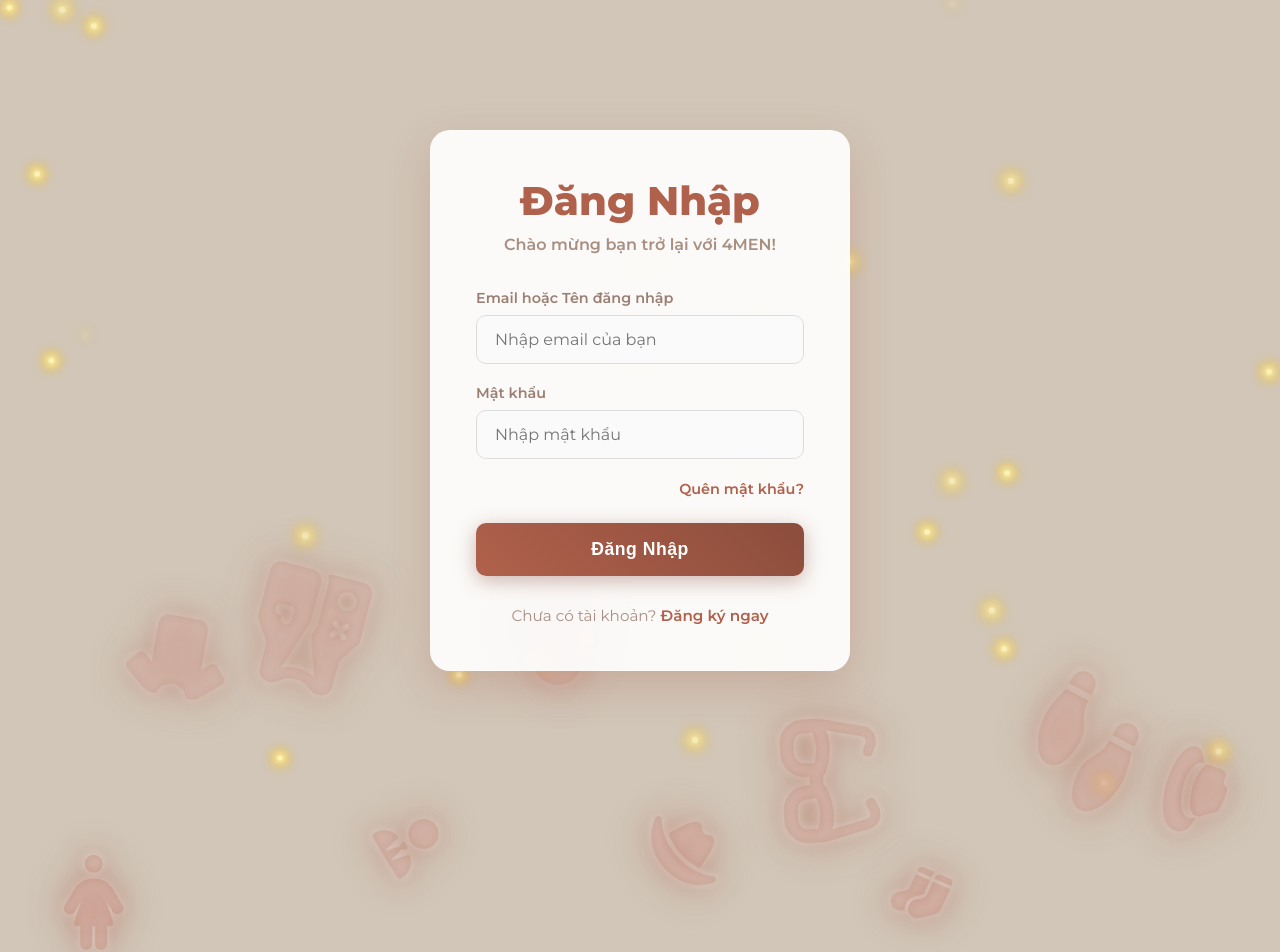
After one commit to Quoctram05/Shop_Ban_Quan_Ao_4P, a PHP site: page /login.php in a window 1280 px wide. The commit adds this page. Run offline with PHP 8.4, Linux system fonts and the light colour scheme.

Commit message:
them login.php them register.php sua chuyen toi login

```diff
--- /dev/null
+++ b/login.php
@@ -0,0 +1,341 @@
+<!DOCTYPE html>
+<html lang="vi">
+
+<head>
+    <meta charset="UTF-8">
+    <meta name="viewport" content="width=device-width, initial-scale=1.0">
+    <title>Đăng Nhập | 4MEN Shop</title>
+    <!-- Google Fonts: Montserrat -->
+    <link href="https://fonts.googleapis.com/css2?family=Montserrat:wght@400;600;800&display=swap" rel="stylesheet">
+    <!-- Font Awesome Icons -->
+    <link rel="stylesheet" href="https://cdnjs.cloudflare.com/ajax/libs/font-awesome/6.5.2/css/all.min.css">
+
+    <style>
+        /* CSS Reset and Basic Setup */
+        * {
+            margin: 0;
+            padding: 0;
+            box-sizing: border-box;
+        }
+
+        body {
+            font-family: 'Montserrat', sans-serif;
+            /* Nền be đậm trơn */
+            background-color: #d1c6b8; /* Màu nền chính */
+            height: 100vh;
+            display: flex;
+            justify-content: center;
+            align-items: center;
+            overflow: hidden; /* Ngăn scroll và ẩn các phần tử bay ra ngoài */
+        }
+
+        /* Wrapper chính cho toàn bộ trang */
+        .login-page-wrapper {
+            position: relative;
+            width: 100%;
+            height: 100%;
+            display: flex;
+            justify-content: center;
+            align-items: center;
+        }
+
+        /* === HIỆU ỨNG MỚI: ĐOM ĐÓM === */
+        .fireflies {
+            position: absolute;
+            top: 0;
+            left: 0;
+            width: 100%;
+            height: 100%;
+            pointer-events: none;
+            z-index: 0;
+        }
+
+        .firefly {
+            position: absolute;
+            width: 6px;
+            height: 6px;
+            background: #fff7b5;
+            border-radius: 50%;
+            box-shadow: 0 0 8px 3px #fff7b5, 0 0 14px 5px #ffc107;
+            animation: flicker linear infinite;
+            opacity: 0;
+        }
+
+        @keyframes flicker {
+            0%, 100% {
+                opacity: 0;
+                transform: scale(0.8) translate(0, 0);
+            }
+            10%, 90% {
+                 opacity: 1;
+            }
+            50% {
+                opacity: 0.7;
+                transform: scale(1.1) translate(15px, -15px);
+            }
+        }
+        /* === KẾT THÚC HIỆU ỨNG ĐOM ĐÓM === */
+
+
+        /* Nền với các icon bay lơ lửng */
+        .animated-bg {
+            position: absolute;
+            top: 0;
+            left: 0;
+            width: 100%;
+            height: 100%;
+            z-index: 1;
+        }
+
+        /* Style cho từng icon bay */
+        .flying-item {
+            position: absolute;
+            /* CẬP NHẬT: Tăng cường hiệu ứng phát sáng */
+            color: rgba(176, 97, 75, 0.25);
+            bottom: -150px;
+            animation: fly 20s linear infinite;
+            user-select: none;
+            transition: transform 0.5s cubic-bezier(0.25, 0.46, 0.45, 0.94);
+            /* CẬP NHẬT: Thêm nhiều lớp shadow để sáng rực rỡ hơn */
+            text-shadow: 0 0 10px rgba(255, 255, 255, 0.4),
+                         0 0 25px rgba(176, 97, 75, 0.5),
+                         0 0 45px rgba(176, 97, 75, 0.3);
+        }
+
+        /* Thiết lập ngẫu nhiên cho vị trí, tốc độ, kích thước của các icon */
+        .flying-item:nth-child(1) { left: 10%; animation-duration: 25s; font-size: 80px; }
+        .flying-item:nth-child(2) { left: 20%; animation-duration: 17s; animation-delay: 2s; font-size: 120px; }
+        .flying-item:nth-child(3) { left: 30%; animation-duration: 32s; animation-delay: 4s; font-size: 60px; }
+        .flying-item:nth-child(4) { left: 40%; animation-duration: 20s; animation-delay: 1s; font-size: 90px; }
+        .flying-item:nth-child(5) { left: 50%; animation-duration: 24s; animation-delay: 5s; font-size: 70px; }
+        .flying-item:nth-child(6) { left: 60%; animation-duration: 30s; animation-delay: 3s; font-size: 110px; }
+        .flying-item:nth-child(7) { left: 70%; animation-duration: 18s; animation-delay: 6s; font-size: 50px; }
+        .flying-item:nth-child(8) { left: 80%; animation-duration: 28s; animation-delay: 2s; font-size: 100px; }
+        .flying-item:nth-child(9) { left: 90%; animation-duration: 21s; animation-delay: 4s; font-size: 85px; }
+        .flying-item:nth-child(10){ left: 5%;  animation-duration: 26s; animation-delay: 7s; font-size: 95px; }
+
+        /* Keyframes cho animation bay */
+        @keyframes fly {
+            0% {
+                transform: translateY(0) rotate(0deg);
+                opacity: 1;
+            }
+            100% {
+                transform: translateY(-120vh) rotate(720deg);
+                opacity: 0;
+            }
+        }
+
+        /* Container cho form đăng nhập */
+        .login-container {
+            position: relative;
+            z-index: 2;
+            width: 100%;
+            max-width: 420px;
+            padding: 45px;
+            background: rgba(255, 255, 255, 0.9); /* Màu trắng chủ đạo, trong hơn chút */
+            border-radius: 20px;
+            /* Hiệu ứng shadow màu nâu terracotta */
+            box-shadow: 0 15px 40px rgba(176, 97, 75, 0.25);
+            backdrop-filter: blur(10px);
+            -webkit-backdrop-filter: blur(10px);
+            border: 1px solid rgba(255, 255, 255, 0.4);
+            text-align: center;
+            transition: transform 0.2s ease-out;
+        }
+
+        /* Tiêu đề form */
+        .login-form h2 {
+            font-size: 2.5rem;
+            margin-bottom: 10px;
+            color: #b0614b; /* Màu nâu terracotta từ logo */
+            font-weight: 800;
+        }
+
+        .login-form > p {
+            color: #a88f82; /* Màu be nhạt */
+            margin-bottom: 35px;
+            font-weight: 600;
+        }
+
+        /* Nhóm input (label + input) */
+        .input-group {
+            text-align: left;
+            margin-bottom: 20px;
+            position: relative;
+        }
+
+        .input-group label {
+            display: block;
+            margin-bottom: 8px;
+            font-weight: 600;
+            color: #9c7f73; /* Màu nâu be vừa */
+            font-size: 0.9rem;
+        }
+
+        .input-group input {
+            width: 100%;
+            padding: 14px 18px;
+            border: 1px solid #ddd;
+            border-radius: 10px;
+            font-size: 1rem;
+            font-family: 'Montserrat', sans-serif;
+            transition: all 0.3s ease;
+            background-color: #fafafa;
+        }
+
+        .input-group input:focus {
+            outline: none;
+            border-color: #b0614b; /* Màu nâu terracotta khi focus */
+            box-shadow: 0 0 0 4px rgba(176, 97, 75, 0.2);
+        }
+
+        /* Các tùy chọn như "quên mật khẩu" */
+        .form-options {
+            text-align: right;
+            margin-bottom: 25px;
+        }
+
+        .forgot-password {
+            color: #b0614b;
+            text-decoration: none;
+            font-size: 0.9rem;
+            font-weight: 600;
+        }
+
+        .forgot-password:hover {
+            text-decoration: underline;
+        }
+
+        /* Nút Đăng Nhập */
+        .login-btn {
+            width: 100%;
+            padding: 16px;
+            /* Gradient màu nâu terracotta sang trọng */
+            background: linear-gradient(45deg, #b0614b, #8c4d3c);
+            color: white;
+            border: none;
+            border-radius: 10px;
+            font-size: 1.1rem;
+            font-weight: 600;
+            cursor: pointer;
+            transition: all 0.3s ease;
+            box-shadow: 0 5px 20px rgba(140, 77, 60, 0.4);
+            letter-spacing: 0.5px;
+        }
+
+        .login-btn:hover {
+            transform: translateY(-4px);
+            box-shadow: 0 8px 25px rgba(140, 77, 60, 0.5);
+        }
+
+        /* Link đăng ký */
+        .register-link {
+            margin-top: 30px;
+            font-size: 0.95rem;
+            color: #a88f82;
+        }
+
+        .register-link a {
+            color: #b0614b;
+            font-weight: 600;
+            text-decoration: none;
+        }
+
+        .register-link a:hover {
+            text-decoration: underline;
+        }
+    </style>
+</head>
+
+<body>
+    <div class="login-page-wrapper">
+        <!-- NỀN ĐOM ĐÓM MỚI -->
+        <div class="fireflies"></div>
+
+        <!-- Các icon bay lơ lửng cho hiệu ứng nền -->
+        <div class="animated-bg">
+            <i class="fa-solid fa-shirt flying-item"></i>
+            <i class="fa-solid fa-vest-patches flying-item"></i>
+            <i class="fa-solid fa-user-tie flying-item"></i>
+            <i class="fa-solid fa-mitten flying-item"></i>
+            <i class="fa-solid fa-hat-cowboy flying-item"></i>
+            <i class="fa-solid fa-glasses flying-item"></i>
+            <i class="fa-solid fa-socks flying-item"></i>
+            <i class="fa-solid fa-shoe-prints flying-item"></i>
+            <i class="fa-brands fa-redhat flying-item"></i>
+            <i class="fa-solid fa-person-dress flying-item"></i>
+        </div>
+
+        <!-- Form đăng nhập chính -->
+        <div class="login-container">
+            <form action="#" method="POST" class="login-form">
+                <h2>Đăng Nhập</h2>
+                <p>Chào mừng bạn trở lại với 4MEN!</p>
+                <div class="input-group">
+                    <label for="username">Email hoặc Tên đăng nhập</label>
+                    <input type="text" id="username" name="username" placeholder="Nhập email của bạn" required>
+                </div>
+                <div class="input-group">
+                    <label for="password">Mật khẩu</label>
+                    <input type="password" id="password" name="password" placeholder="Nhập mật khẩu" required>
+                </div>
+                <div class="form-options">
+                    <a href="#" class="forgot-password">Quên mật khẩu?</a>
+                </div>
+                <button type="submit" class="login-btn">Đăng Nhập</button>
+                <div class="register-link">
+                    <p>Chưa có tài khoản? <a href="register.php">Đăng ký ngay</a></p>
+                </div>
+            </form>
+        </div>
+    </div>
+
+    <script>
+        // Thêm hiệu ứng JavaScript để trang thêm sống động
+        const wrapper = document.querySelector('.login-page-wrapper');
+        const loginContainer = document.querySelector('.login-container');
+        const flyingItems = document.querySelectorAll('.flying-item');
+
+        // Hiệu ứng Parallax cho các icon bay và hiệu ứng 3D cho form
+        wrapper.addEventListener('mousemove', (e) => {
+            let xAxis = (window.innerWidth / 2 - e.pageX) / (window.innerWidth / 2);
+            let yAxis = (window.innerHeight / 2 - e.pageY) / (window.innerHeight / 2);
+
+            loginContainer.style.transform = `perspective(1000px) rotateY(${xAxis * 5}deg) rotateX(${-yAxis * 5}deg)`;
+
+            flyingItems.forEach((item, index) => {
+                const speed = (index + 1) * 0.5;
+                const x = -xAxis * speed * 5;
+                const y = -yAxis * speed * 5;
+                item.style.transform = `translateX(${x}px) translateY(${y}px)`;
+            });
+        });
+
+        // Reset hiệu ứng khi chuột rời khỏi màn hình
+        wrapper.addEventListener('mouseleave', () => {
+            loginContainer.style.transform = 'perspective(1000px) rotateY(0deg) rotateX(0deg)';
+            flyingItems.forEach(item => {
+                item.style.transform = `translateX(0px) translateY(0px)`;
+            });
+        });
+
+        // CẬP NHẬT: Tạo đom đóm bằng JavaScript
+        const firefliesContainer = document.querySelector('.fireflies');
+        const fireflyCount = 30; // Tăng số lượng đom đóm
+
+        for (let i = 0; i < fireflyCount; i++) {
+            const firefly = document.createElement('div');
+            firefly.classList.add('firefly');
+
+            firefly.style.top = `${Math.random() * 100}%`;
+            firefly.style.left = `${Math.random() * 100}%`;
+            firefly.style.animationDuration = `${Math.random() * 5 + 4}s`; // 4s to 9s
+            firefly.style.animationDelay = `${Math.random() * 6}s`; // 0s to 6s
+
+            firefliesContainer.appendChild(firefly);
+        }
+    </script>
+</body>
+
+</html>
```
Also changed, not shown: navbar.php (+8 -6 lines), register.php (added, +311 -0 lines).
